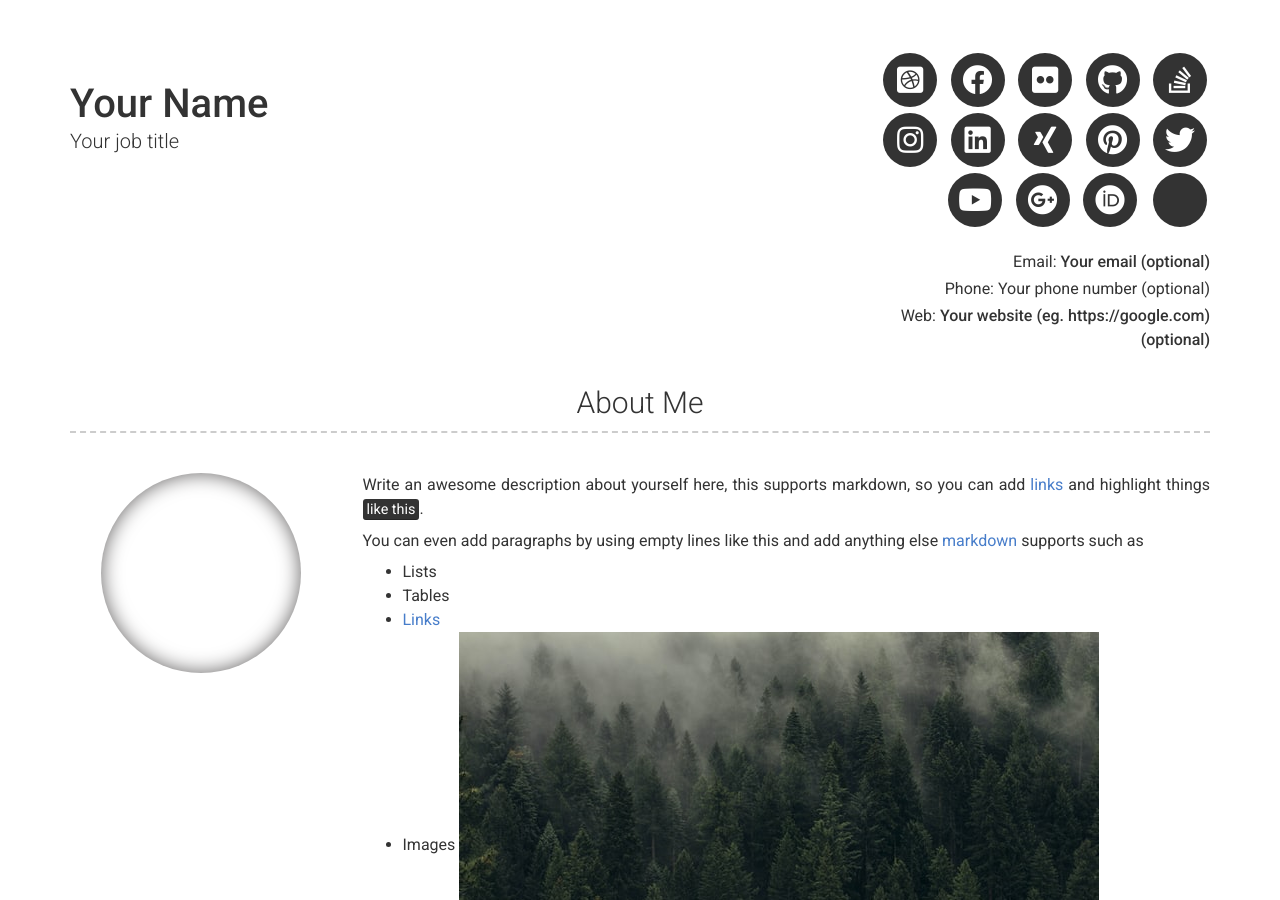
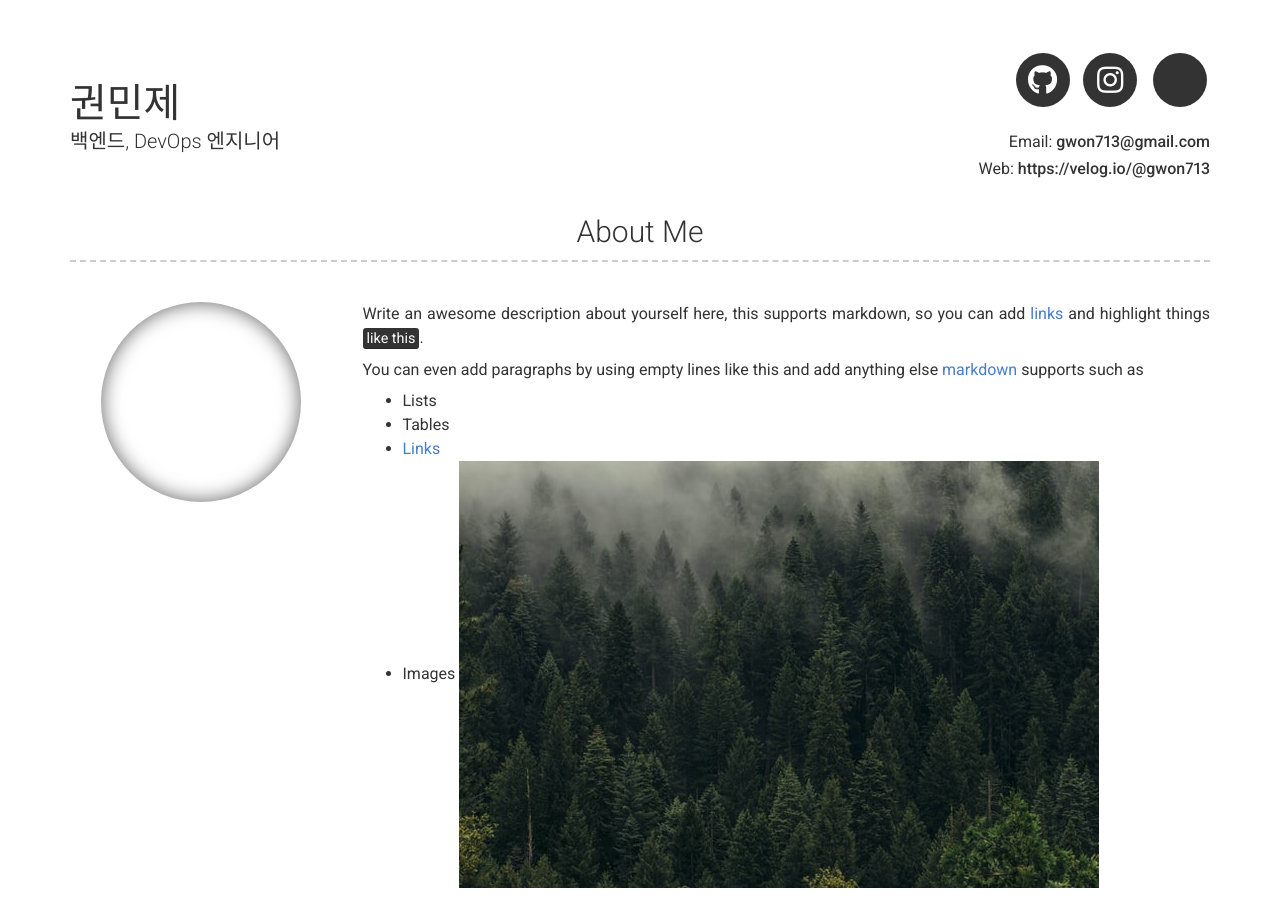
Before and after one commit to gwon713/gwon713.github.io, a Jekyll site: the page built from index.md, in a window 1280 px wide and 900 px high. Built offline with Jekyll 4.4.1, drawn with Linux system fonts in a browser that asks for light colours; nearby versions of some CDN libraries; some of the changed text lies outside the part shown.

Commit message:
Update _config.yml

```diff
--- a/_config.yml
+++ b/_config.yml
@@ -6,32 +6,19 @@ repository: Git repository where your resume will be hosted, only required if yo
 version: 2
 
 # Personal info
-name: Your Name
-title: Your job title
-email: Your email (optional)
+name: 권민제
+title: 백엔드, DevOps 엔지니어
+email: gwon713@gmail.com
 # email_title: Email (Email title override)
-phone: Your phone number (optional)
-# phone_title: Phone (Phone title override)
-website: Your website (eg. https://google.com)(optional)
+website: https://velog.io/@gwon713
 # website_title: Web (Website title override)
 
 # Dark Mode (true/false/never)
 darkmode: false
 
 # Social links
-twitter_username: jekyllrb
-github_username:  jekyll
-stackoverflow_username: "00000001"
-dribbble_username: jekyll
-facebook_username: jekyll
-flickr_username: jekyll
-instagram_username: jekyll
-linkedin_username: jekyll
-xing_username: jekyll
-pinterest_username: jekyll
-youtube_username: jekyll
-googleplus_username: +jekyll
-orcid_username: 0000-0000-0000-0000
+github_username:  gwon713
+instagram_username: gwn_mj
 
 # Additional icon links
 additional_links:
```
